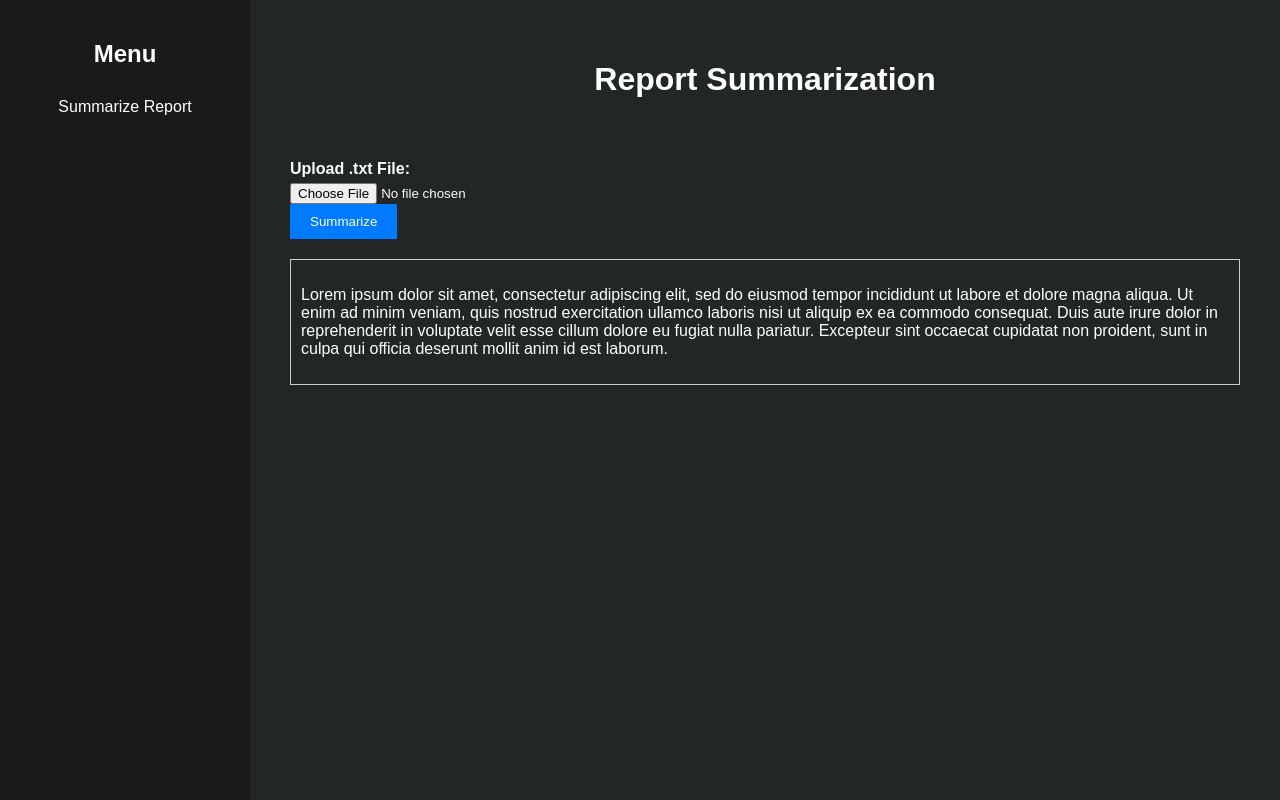
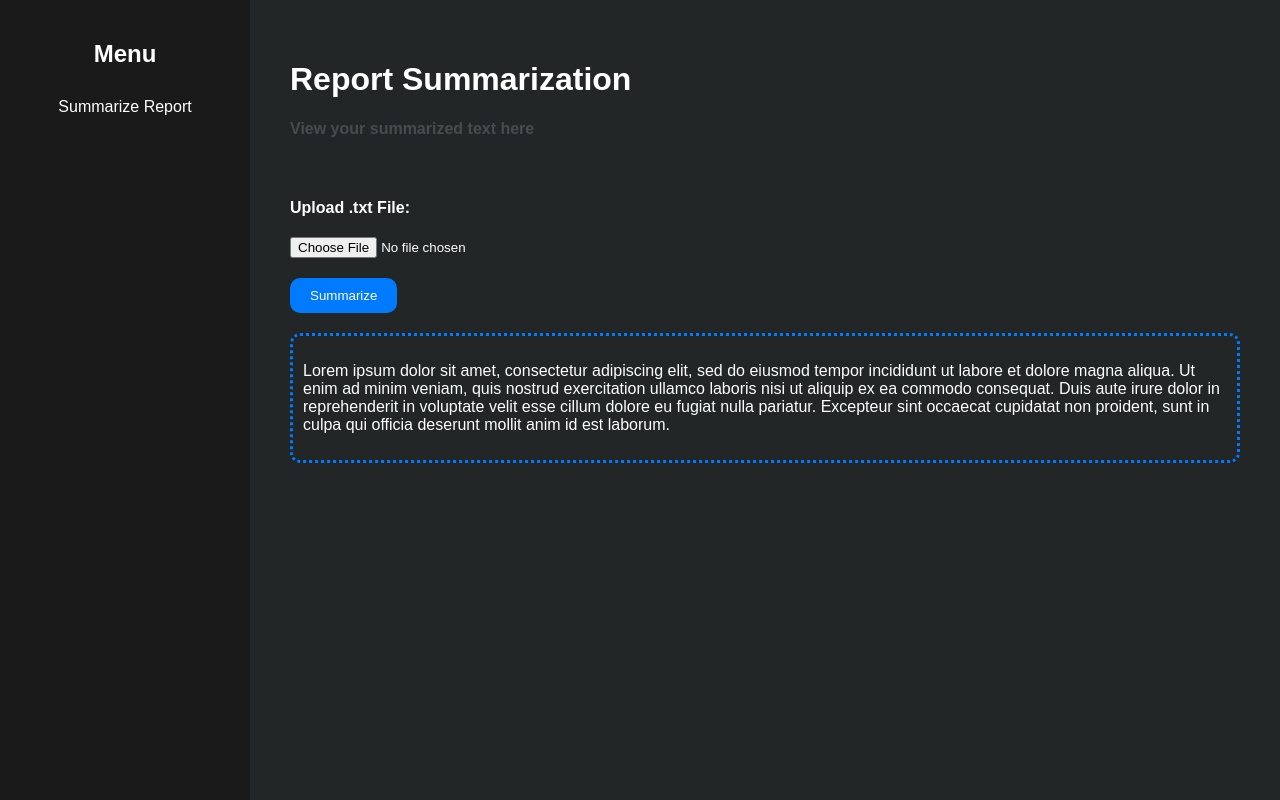
Before and after one commit to sweng-group-29/group-29-project, a plain HTML site: page frontend/llm-screen/llm-screen.html in a window 1280 px wide. Drawn offline with Linux system fonts and the light colour scheme; a script that the page names is missing.

Commit message:
Small update

```diff
--- a/frontend/llm-screen/llm-screen.html
+++ b/frontend/llm-screen/llm-screen.html
@@ -17,6 +17,7 @@
     <div class="content">
         <header>
             <h1>Report Summarization</h1>
+            <h4 class="subheading"> View your summarized text here</h4>
         </header>
         <main>
             <form id="textForm" enctype="multipart/form-data">
--- a/frontend/llm-screen/styles.css
+++ b/frontend/llm-screen/styles.css
@@ -38,10 +38,6 @@ body {
     text-decoration: none;
 }
 
-.sidebar ul li a.active {
-    /*background-color: #555;*/
-}
-
 .content {
     margin-left: 250px;
     padding: 20px;
@@ -51,7 +47,12 @@ header {
     /*background-color: #222627;*/
     color: #fff;
     padding: 20px;
-    text-align: center;
+    text-align: left;
+}
+
+.subheading{
+    color: #474d4f;
+    text-align: left;
 }
 
 main {
@@ -69,7 +70,8 @@ label {
 
 input[type="file"] {
     display: block;
-    margin-top: 5px;
+    margin-top: 20px;
+    margin-bottom: 20px;
 }
 
 button {
@@ -78,6 +80,7 @@ button {
     color: #fff;
     border: none;
     cursor: pointer;
+    border-radius: 10px;
 }
 
 button:hover {
@@ -85,9 +88,10 @@ button:hover {
 }
 
 #summary {
-    border: 1px solid #ccc;
+    border: 3px dotted #007bff;
     padding: 10px;
     margin-top: 20px;
+    border-radius: 10px;
 }
 
 footer {
```
